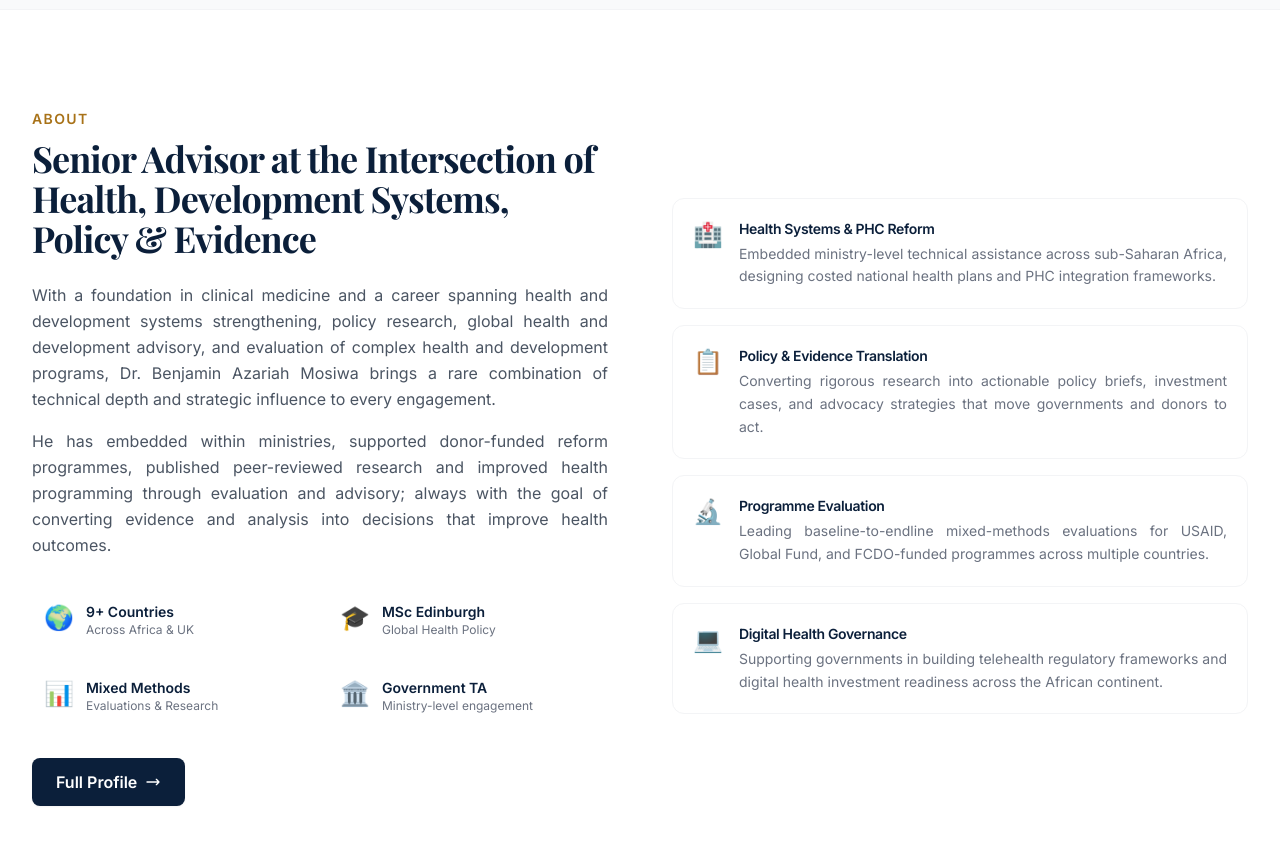
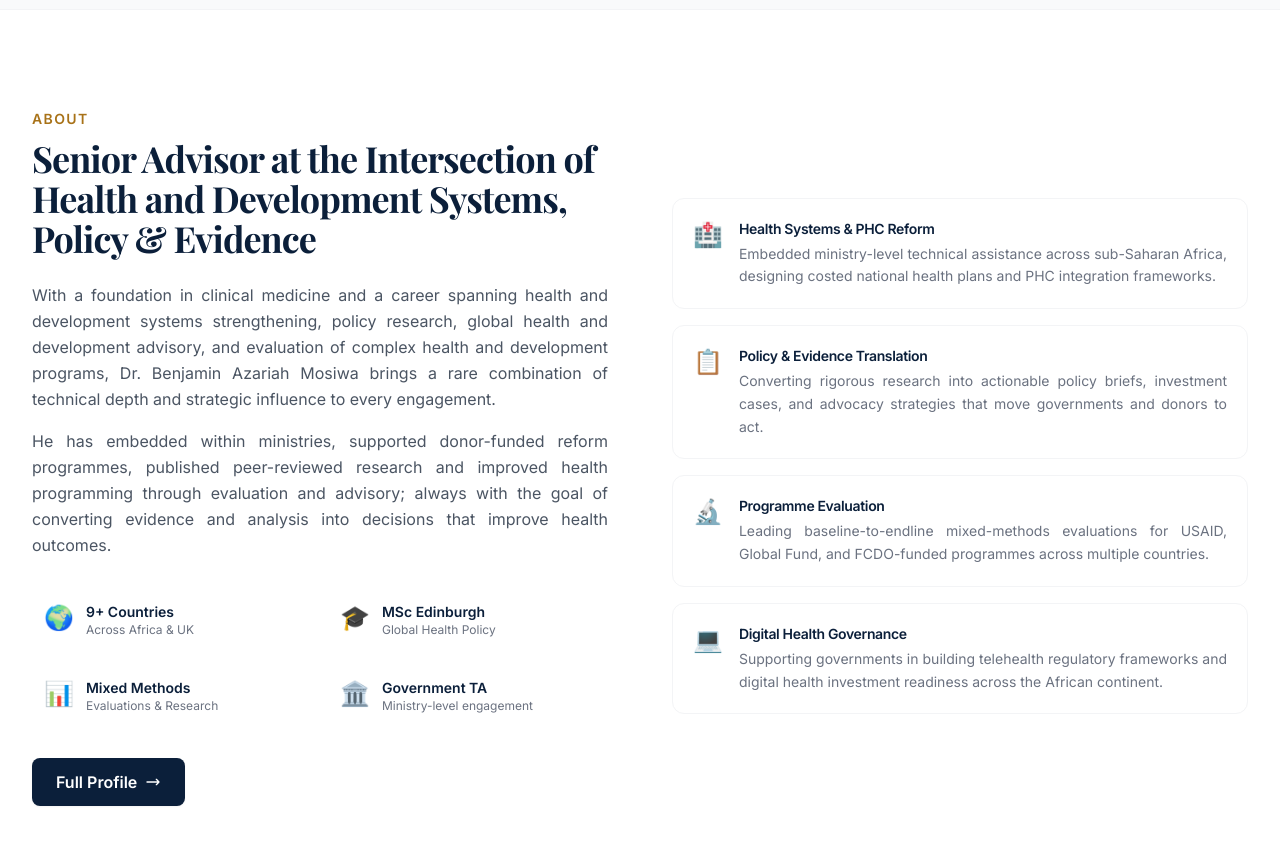
Before and after one commit to bmosiwa-hub/dr-mosiwa-website, a Next.js app: page / in a window 1280 px wide. Shown: the part 940-1784 px from the top of the page. Built offline with nearby package versions, Linux system fonts and the light colour scheme; a web font is replaced by a local one.

Commit message:
Fix about heading wording

```diff
--- a/src/app/page.tsx
+++ b/src/app/page.tsx
@@ -108,7 +108,7 @@ export default function HomePage() {
             <div>
               <span className="text-gold-600 text-sm font-semibold uppercase tracking-widest">About</span>
               <h2 className="section-heading mt-2">
-                Senior Advisor at the Intersection of Health, Development Systems, Policy & Evidence
+                Senior Advisor at the Intersection of Health and Development Systems, Policy & Evidence
               </h2>
               <p className="mt-6 text-gray-600 leading-relaxed">
                 With a foundation in clinical medicine and a career spanning health and development systems strengthening, policy research, global health and development advisory, and evaluation of complex health and development programs, Dr. Benjamin Azariah Mosiwa brings a rare combination of technical depth and strategic influence to every engagement.
```
